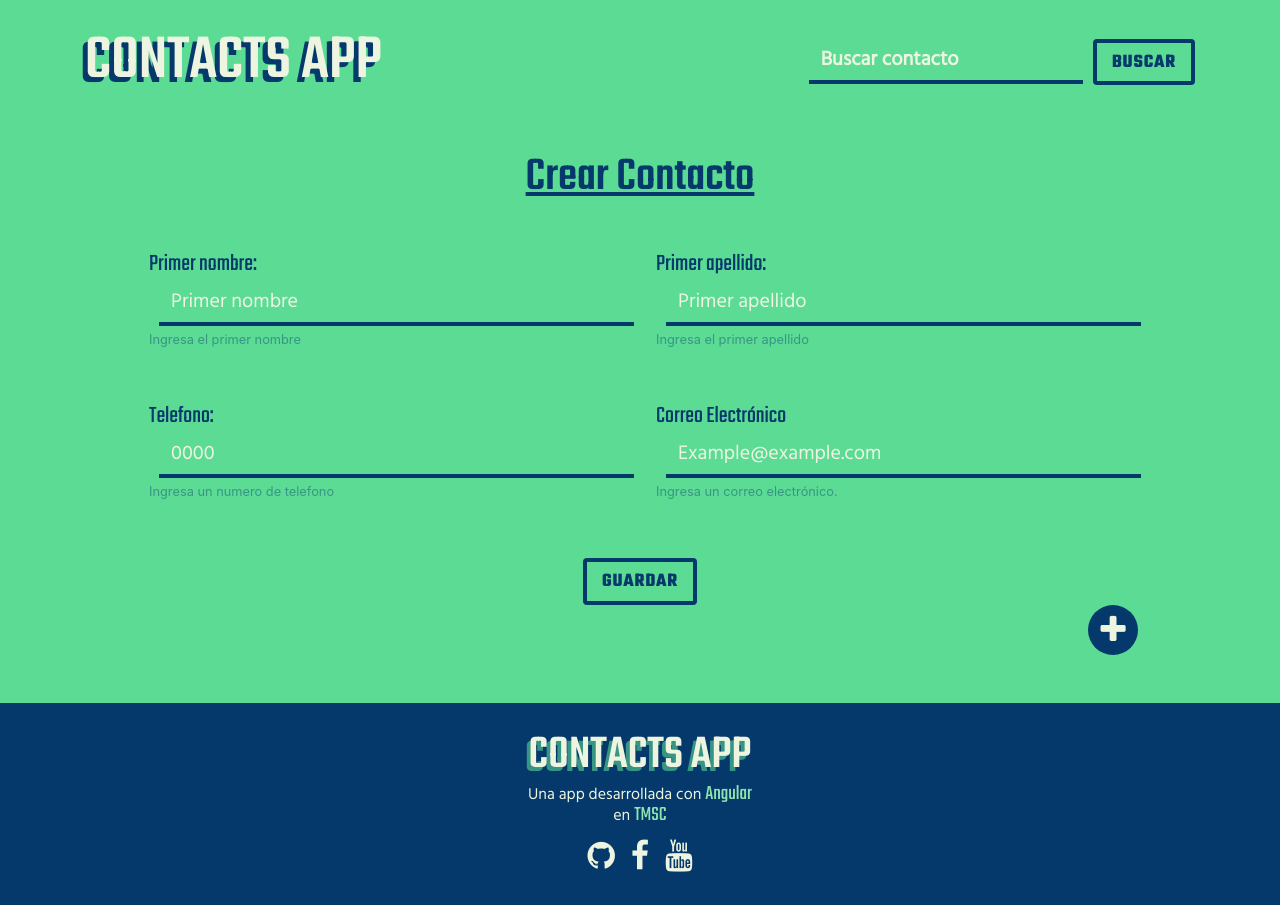
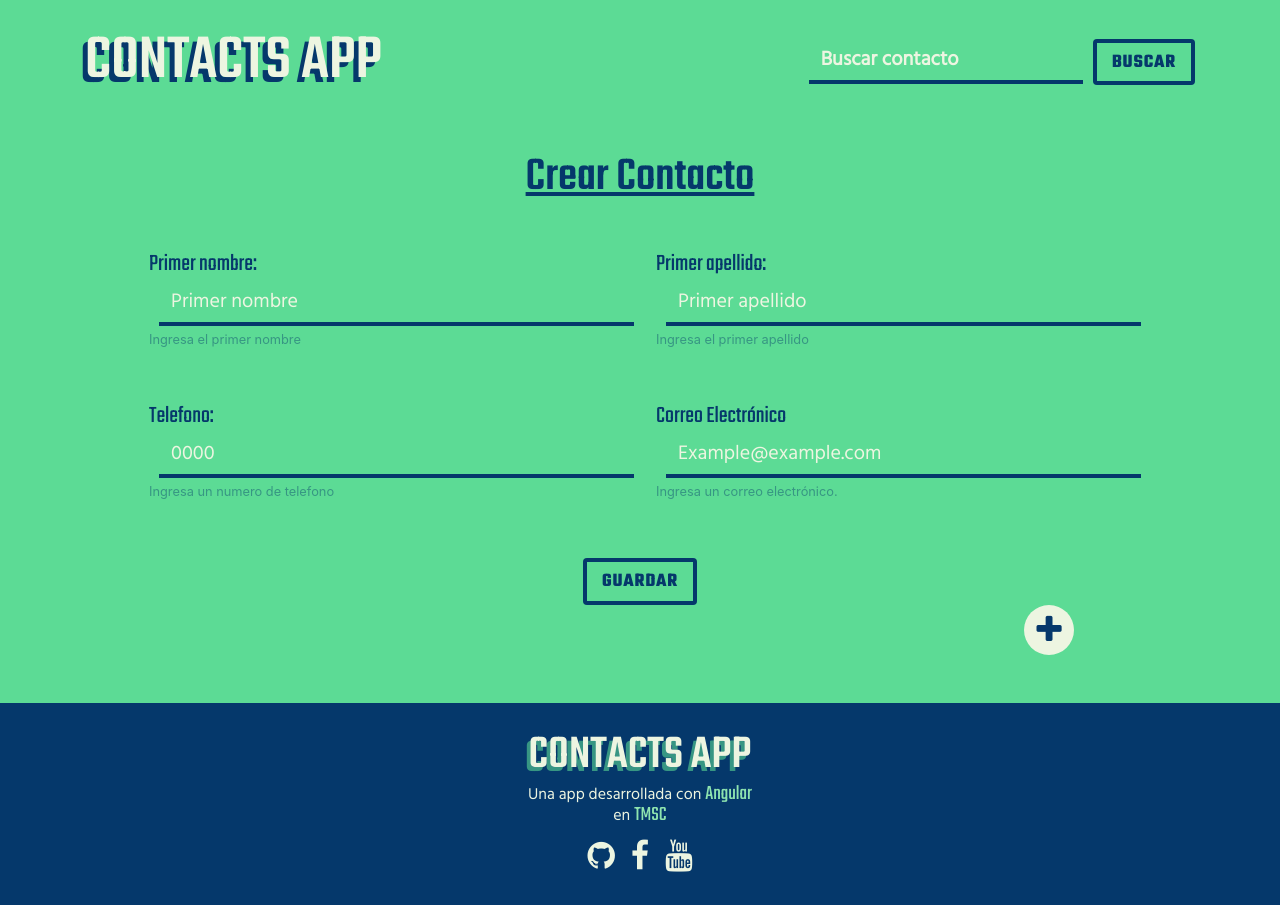
Before and after one commit to OliverZulett/The-MEAN-Stack_Course-Repo, an Angular app in the folder FrontEnd/06-Angular-03/contacts-app/: page /Crear in a window 1280 px wide. Built offline with nearby package versions, Linux system fonts and the light colour scheme.

Commit message:
Editado por: SUDO en: 14/06/2020 a horas: 19:08
create button

```diff
--- a/FrontEnd/06-Angular-03/contacts-app/src/app/components/create-button/create-button.component.css
+++ b/FrontEnd/06-Angular-03/contacts-app/src/app/components/create-button/create-button.component.css
@@ -1,6 +1,9 @@
 .create-button {
-    background-color: var(--first_color);
-    color: var(--fifth_color);
+    position: sticky;
+    left: 80vw;
+    bottom: 0;
+    background-color: var(--fifth_color);
+    color: var(--first_color);
     height: 50px;
     width: 50px;
     border: none;
@@ -10,8 +13,7 @@
     display: flex;
     justify-content: center;
     align-items: center;
-    position: sticky;
-    left: 85vw;
+    /* left: 85vw; */
     transition:
         background-color 0.5s ease-in-out,
         color 0.5s ease-in-out,
--- a/FrontEnd/06-Angular-03/contacts-app/src/app/shared/footer/footer.component.css
+++ b/FrontEnd/06-Angular-03/contacts-app/src/app/shared/footer/footer.component.css
@@ -1,5 +1,5 @@
 .footer {
-  /* position: absolute; */
+  position: static;
   bottom: 0;
   width: 100%;
   height: auto;
```
